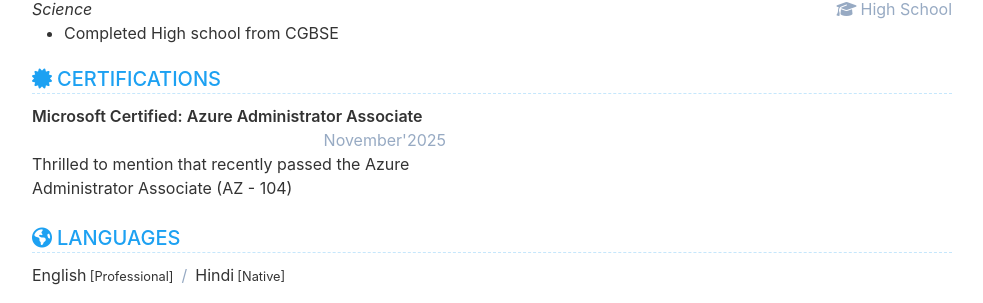
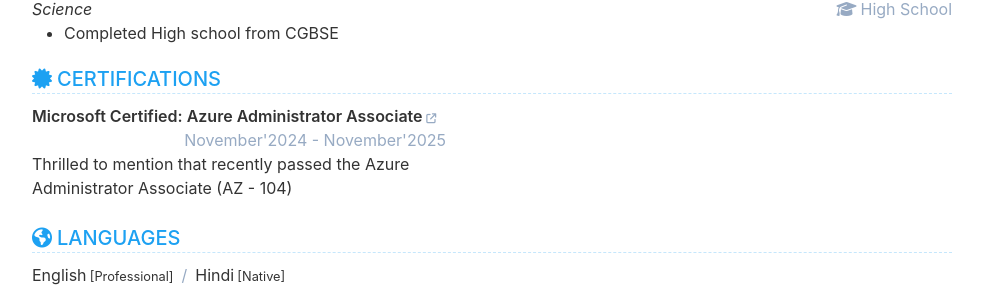
Before and after one commit to Raskinn/Resume, a Jekyll site: the page built from index.html, in a window 1280 px wide and 900 px high, scrolled down 1342 px. Shown: the part 130-433 px from the top of the window, without its empty margins (148-1131 px from the left). Built offline with Jekyll 4.4.1, drawn with Linux system fonts in a browser that asks for light colours.

Commit message:
added fixes

```diff
--- a/_data/data.yml
+++ b/_data/data.yml
@@ -296,8 +296,8 @@ certificate:
 
   items:
     - name: "Microsoft Certified: Azure Administrator Associate"
-      date: November'2025
-      # link: "https://bit.ly/3YLeO94"
+      date: November'2024 - November'2025
+      link: "https://bit.ly/3YLeO94"
       description: |
         Thrilled to mention that recently passed the Azure Administrator Associate (AZ - 104)
     # - name: Example Certificate Two
```
